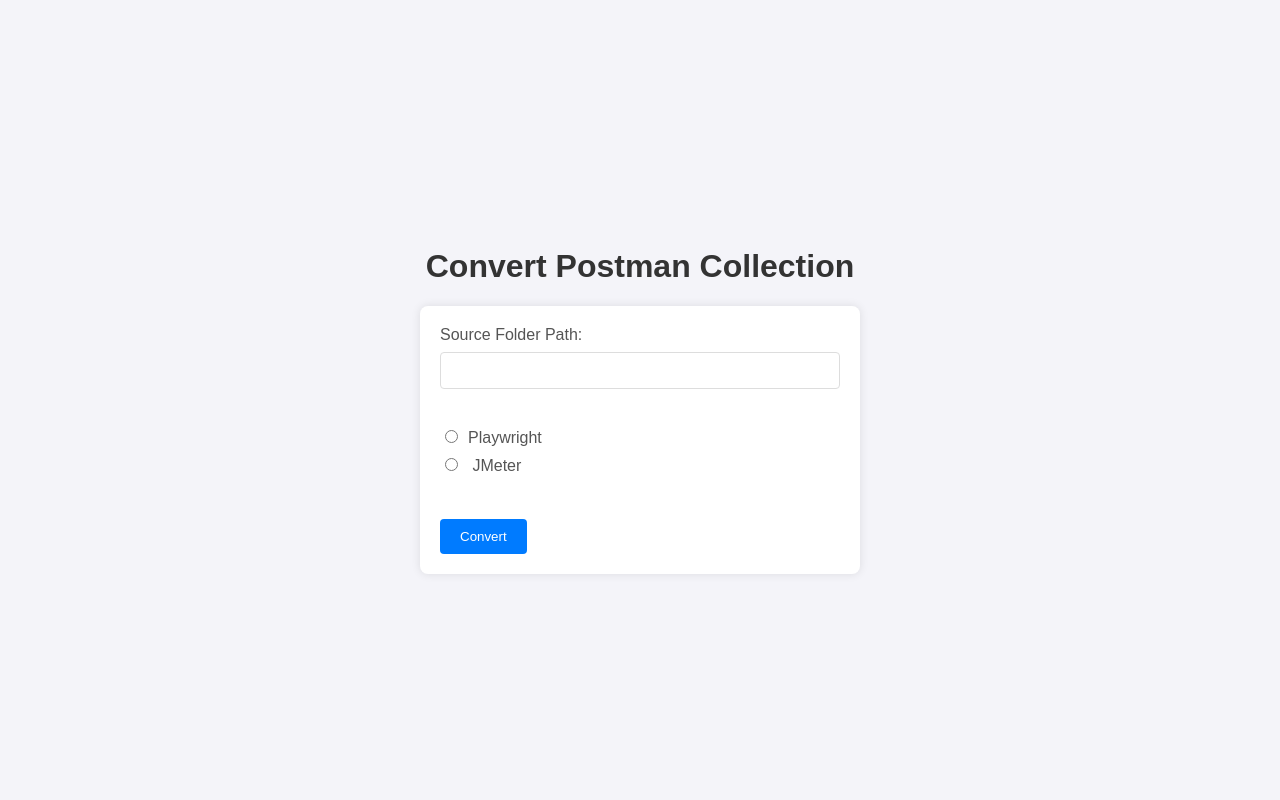
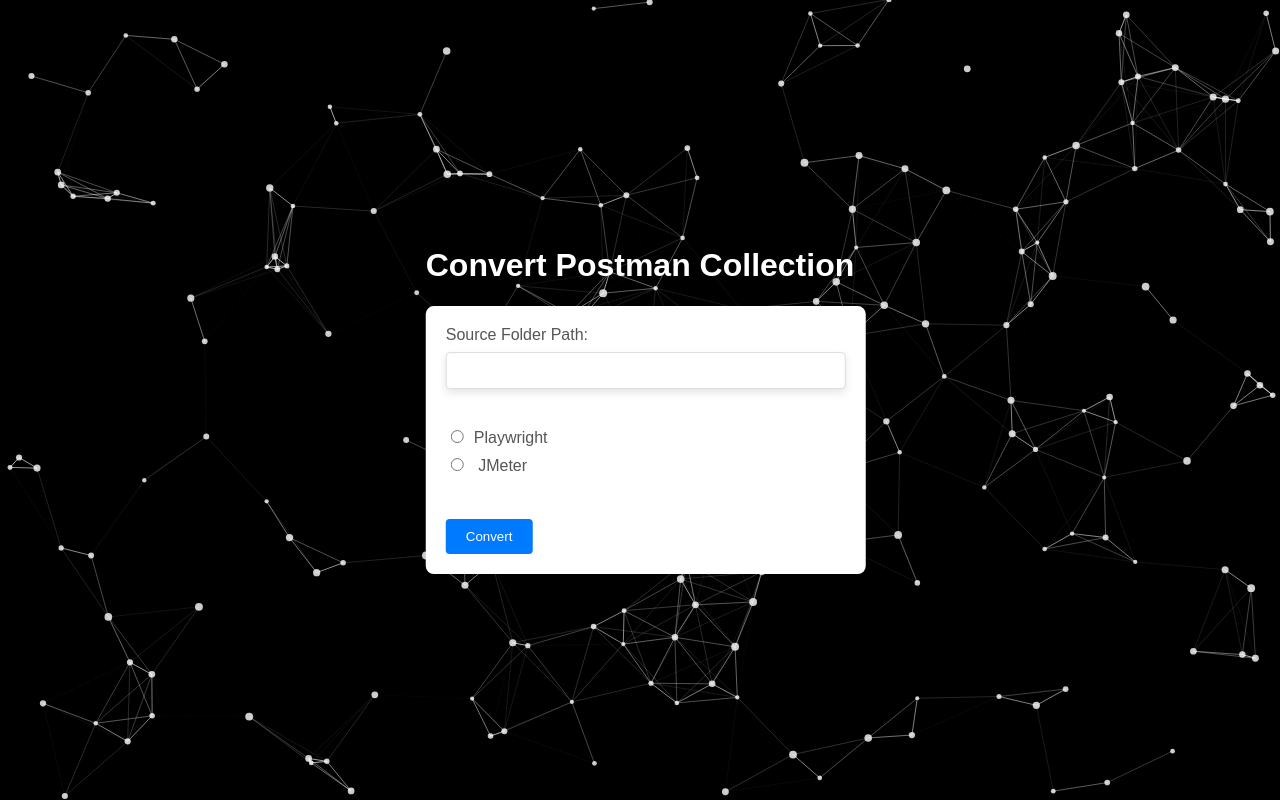
Before and after one commit to chillipeppersmoothy/test-converter, a website: page public/index.html in a window 1280 px wide. Drawn offline with Linux system fonts and the light colour scheme.

Commit message:
animation

```diff
--- /dev/null
+++ b/public/animation.js
@@ -0,0 +1,77 @@
+const canvas = document.getElementById("background");
+const ctx = canvas.getContext("2d");
+
+// Resize canvas to fill the screen
+function resizeCanvas() {
+  canvas.width = window.innerWidth;
+  canvas.height = window.innerHeight;
+}
+window.addEventListener("resize", resizeCanvas);
+resizeCanvas();
+
+const particles = [];
+const particleCount = 200;
+
+// Particle object
+class Particle {
+  constructor(x, y) {
+    this.x = x || Math.random() * canvas.width;
+    this.y = y || Math.random() * canvas.height;
+    this.radius = 2 + Math.random() * 2;
+    this.color = "rgba(255, 255, 255, 0.8)";
+    this.vx = (Math.random() - 0.5) * 1.5;
+    this.vy = (Math.random() - 0.5) * 1.5;
+  }
+  draw() {
+    ctx.beginPath();
+    ctx.arc(this.x, this.y, this.radius, 0, Math.PI * 2);
+    ctx.fillStyle = this.color;
+    ctx.fill();
+  }
+  update() {
+    this.x += this.vx;
+    this.y += this.vy;
+
+    // Bounce off edges
+    if (this.x < 0 || this.x > canvas.width) this.vx *= -1;
+    if (this.y < 0 || this.y > canvas.height) this.vy *= -1;
+  }
+}
+
+// Create particles
+for (let i = 0; i < particleCount; i++) {
+  particles.push(new Particle());
+}
+
+// Connect particles with lines
+function connectParticles() {
+  for (let i = 0; i < particles.length; i++) {
+    for (let j = i + 1; j < particles.length; j++) {
+      const dx = particles[i].x - particles[j].x;
+      const dy = particles[i].y - particles[j].y;
+      const distance = Math.sqrt(dx * dx + dy * dy);
+
+      if (distance < 100) {
+        ctx.beginPath();
+        ctx.moveTo(particles[i].x, particles[i].y);
+        ctx.lineTo(particles[j].x, particles[j].y);
+        ctx.strokeStyle = `rgba(255, 255, 255, ${1 - distance / 100})`;
+        ctx.lineWidth = 0.8;
+        ctx.stroke();
+      }
+    }
+  }
+}
+
+// Animation loop
+function animate() {
+  ctx.clearRect(0, 0, canvas.width, canvas.height);
+  particles.forEach((particle) => {
+    particle.update();
+    particle.draw();
+  });
+  connectParticles();
+  requestAnimationFrame(animate);
+}
+
+animate();
--- a/public/index.html
+++ b/public/index.html
@@ -6,12 +6,16 @@
   <meta name="viewport" content="width=device-width, initial-scale=1.0">
   <title>Convert Postman Collection</title>
   <link rel="stylesheet" href="styles.css">
+  <script src="animation.js" defer></script>
 </head>
 
 <body>
+  <canvas id="background"></canvas>
+  <div class="center">
     <h1>Convert Postman Collection</h1>
     <form id="converter-form">
-    <label for="source-file">Source Folder Path:</label> <input type="text" id="source-file" name="source-file" required>
+      <label for="source-file">Source Folder Path:</label> <input type="text" id="source-file" name="source-file"
+        required>
       <br><br>
       <label>
         <input type="radio" name="tool" value="playwright">Playwright
@@ -22,6 +26,7 @@
       <br><br>
       <button type="submit">Convert</button>
     </form>
+  </div>
   <script src="main.js"></script>
 </body>
 
--- a/public/styles.css
+++ b/public/styles.css
@@ -1,6 +1,6 @@
 body {
   font-family: Arial, sans-serif;
-  background-color: #f4f4f9;
+  background-color: black;
   margin: 0;
   padding: 0;
   display: flex;
@@ -8,9 +8,19 @@
   justify-content: center;
   align-items: center;
   height: 100vh;
+  overflow: hidden;
+}
+canvas {
+  display: block;
+}
+.center {
+  position: absolute;
+  top: 50%;
+  left: 50%;
+  transform: translate(-50%, -50%);
 }
 h1 {
-  color: #333;
+  color: white;
 }
 form {
   background: #fff;
@@ -31,6 +41,7 @@
   margin-bottom: 20px;
   border: 1px solid #ddd;
   border-radius: 4px;
+  box-shadow: 0 4px 8px rgba(0, 0, 0, 0.1);
 }
 input[type="radio"] {
   margin-right: 10px;
@@ -46,3 +57,12 @@
 button:hover {
   background-color: #0056b3;
 }
+
+#animation-canvas {
+  position: fixed;
+  top: 0;
+  left: 0;
+  width: 100%;
+  height: 100%;
+  z-index: -1;
+}
```
Lines whose indentation alone changed are shown as unchanged.
